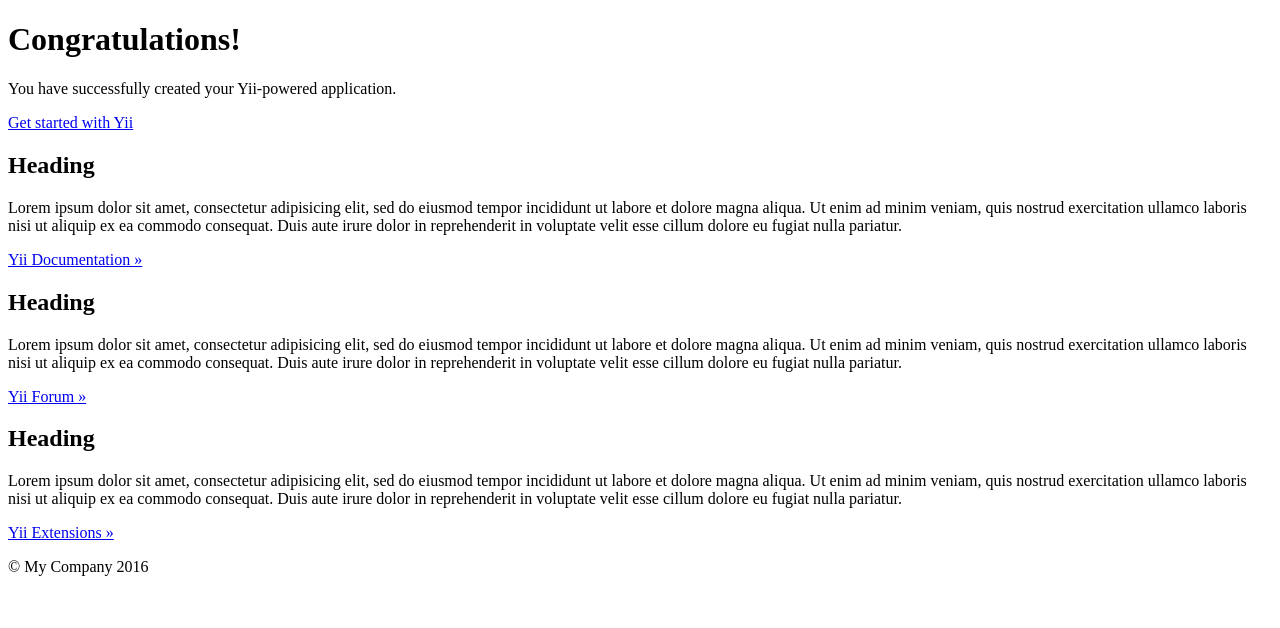
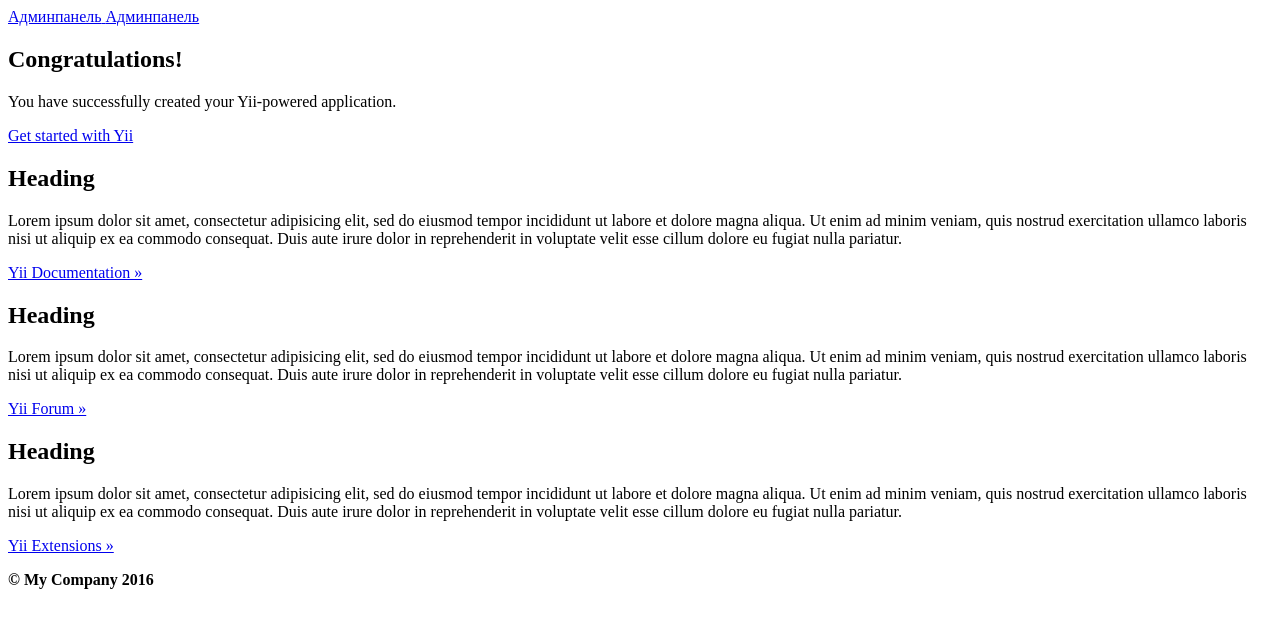
Before and after one commit to apuc/yii2-advanced, a Yii app: template backend/views/site/index.php in a window 1280 px wide. Shown: the top 628 px of the page. Run offline with PHP 8.4 and a stand-in for Yii, Linux system fonts and the light colour scheme; the template is opened without the code that fills it, so the values that code supplies are empty; some libraries are stand-ins or nearby versions.

Commit message:
layout main

```diff
--- a/backend/views/layouts/main.php
+++ b/backend/views/layouts/main.php
@@ -7,6 +7,7 @@
 use yii\helpers\Html;
 use yii\bootstrap\Nav;
 use yii\bootstrap\NavBar;
+use yii\helpers\Url;
 use yii\widgets\Breadcrumbs;
 use common\widgets\Alert;
 
@@ -22,12 +23,93 @@
     <title><?= Html::encode($this->title) ?></title>
     <?php $this->head() ?>
 </head>
-<body>
+<body class="hold-transition skin-blue sidebar-mini">
+<div class="wrapper">
+
     <?php $this->beginBody() ?>
 
-<div class="wrap">
     <?php
-    NavBar::begin([
+    if (Yii::$app->user->isGuest): ?>
+        <header class="main-header">
+            <!-- Logo -->
+            <a href="<?= Url::to(['/']) ?>" class="logo">
+                <!-- mini logo for sidebar mini 50x50 pixels -->
+                <span class="logo-mini">Админпанель</span>
+                <!-- logo for regular state and mobile devices -->
+                <span class="logo-lg">Админпанель</span>
+            </a>
+            <!-- Header Navbar: style can be found in header.less -->
+            <nav class="navbar navbar-static-top" role="navigation">
+
+            </nav>
+        </header>
+        <div class="content-wrapper contentLoginAdmin">
+            <!-- Main content -->
+            <section class="content">
+                <?= Alert::widget() ?>
+                <?= $content ?>
+            </section><!-- /.content -->
+        </div><!-- /.content-wrapper -->
+        <footer class="main-footer contentLoginAdmin">
+            <div class="pull-right hidden-xs">
+            </div>
+            <strong>&copy; My Company <?= date('Y') ?></strong>
+        </footer>
+    <?php else: ?>
+        <header class="main-header">
+            <!-- Logo -->
+            <a href="<?= Url::to(['/']) ?>" class="logo">
+                <!-- mini logo for sidebar mini 50x50 pixels -->
+                <span class="logo-mini">Админпанель</span>
+                <!-- logo for regular state and mobile devices -->
+                <span class="logo-lg">Админпанель</span>
+            </a>
+            <!-- Header Navbar: style can be found in header.less -->
+            <nav class="navbar navbar-static-top" role="navigation">
+
+            </nav>
+        </header>
+        <!-- Left side column. contains the logo and sidebar -->
+        <aside class="main-sidebar">
+            <!-- sidebar: style can be found in sidebar.less -->
+            <section class="sidebar">
+                <?= \backend\widgets\MainMenuAdmin::widget(); ?>
+            </section>
+            <!-- /.sidebar -->
+        </aside>
+
+        <!-- Content Wrapper. Contains page content -->
+        <div class="content-wrapper">
+            <!-- Content Header (Page header) -->
+            <section class="content-header">
+                <?= Breadcrumbs::widget([
+                    'links' => isset($this->params['breadcrumbs']) ? $this->params['breadcrumbs'] : [],
+                ]) ?>
+                <!--<ol class="breadcrumb">
+                    <li><a href="#"><i class="fa fa-dashboard"></i> Home</a></li>
+                    <li class="active">Dashboard</li>
+                </ol>-->
+            </section>
+
+            <!-- Main content -->
+            <section class="content">
+                <?= Alert::widget() ?>
+                <?= $content ?>
+            </section><!-- /.content -->
+        </div><!-- /.content-wrapper -->
+        <footer class="main-footer contentLoginAdmin">
+            <div class="pull-right hidden-xs">
+            </div>
+            <strong>&copy; My Company <?= date('Y') ?></strong>
+        </footer>
+
+
+    <?php endif ?>
+
+
+    <!--<div class="wrap">
+    <?php
+    /*    NavBar::begin([
             'brandLabel' => 'My Company',
             'brandUrl' => Yii::$app->homeUrl,
             'options' => [
@@ -54,25 +136,25 @@
             'items' => $menuItems,
         ]);
         NavBar::end();
-    ?>
+        */ ?>
 
     <div class="container">
-        <?= Breadcrumbs::widget([
+        <? /*= Breadcrumbs::widget([
             'links' => isset($this->params['breadcrumbs']) ? $this->params['breadcrumbs'] : [],
-        ]) ?>
-        <?= Alert::widget() ?>
-        <?= $content ?>
+        ]) */ ?>
+        <? /*= Alert::widget() */ ?>
+        <? /*= $content */ ?>
     </div>
 </div>
 
 <footer class="footer">
     <div class="container">
-        <p class="pull-left">&copy; My Company <?= date('Y') ?></p>
+        <p class="pull-left">&copy; My Company <? /*= date('Y') */ ?></p>
 
-        <p class="pull-right"><?= Yii::powered() ?></p>
+        <p class="pull-right"><? /*= Yii::powered() */ ?></p>
     </div>
-</footer>
-
+</footer>-->
+</div><!-- ./wrapper -->
 <?php $this->endBody() ?>
 </body>
 </html>
```
Lines whose indentation alone changed are shown as unchanged.
